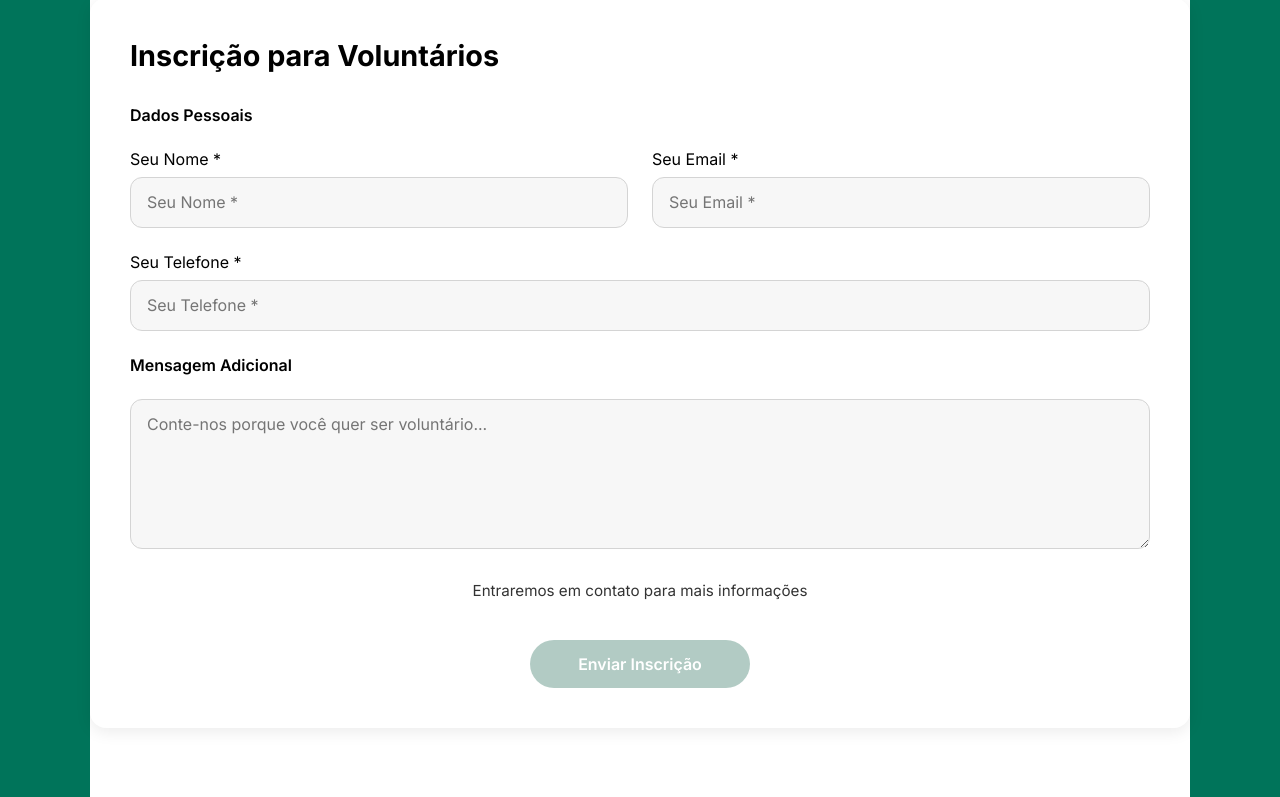
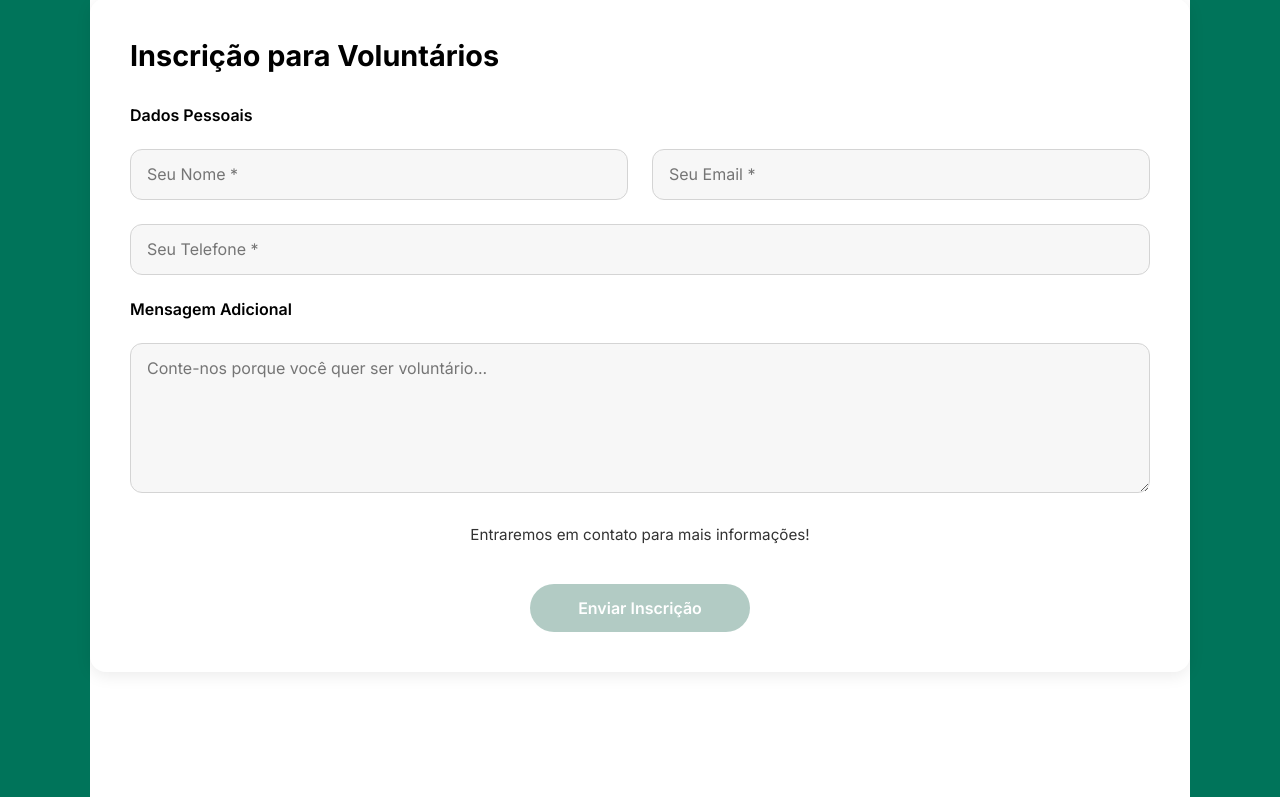
Before and after one commit to EwertonHecsley/react-project-medico-dentista, a React (Vite) app: page /voluntario in a window 1280 px wide. Shown: the part 565-1362 px from the top of the page. Built offline with nearby package versions, Linux system fonts and the light colour scheme.

Commit message:
refactor: remove labels of form

```diff
--- a/src/pages/voluntario/Voluntario.jsx
+++ b/src/pages/voluntario/Voluntario.jsx
@@ -69,7 +69,6 @@ export const Voluntario = () => {
 
             <div className={s.row}>
               <div className={s.field}>
-                <label htmlFor="nome">Seu Nome *</label>
                 <input
                   id="nome"
                   type="text"
@@ -81,7 +80,6 @@ export const Voluntario = () => {
               </div>
 
               <div className={s.field}>
-                <label htmlFor="email">Seu Email *</label>
                 <input
                   id="email"
                   type="email"
@@ -95,7 +93,6 @@ export const Voluntario = () => {
 
             <div className={s.row}>
               <div className={s.fieldFull}>
-                <label htmlFor="telefone">Seu Telefone *</label>
                 <input
                   id="telefone"
                   type="text"
@@ -124,7 +121,7 @@ export const Voluntario = () => {
             </div>
 
             <p className={s.infoText}>
-              Entraremos em contato para mais informações
+              Entraremos em contato para mais informações!
             </p>
 
             <button
```
